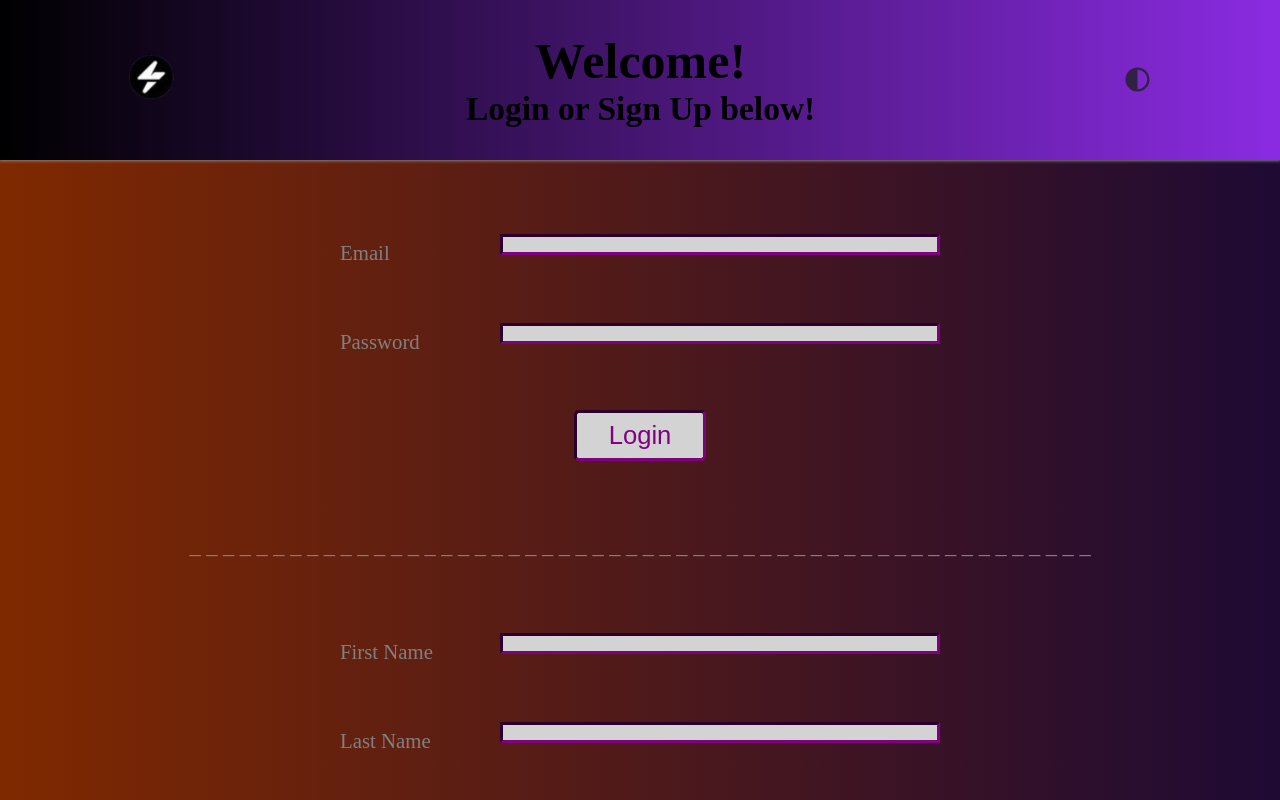
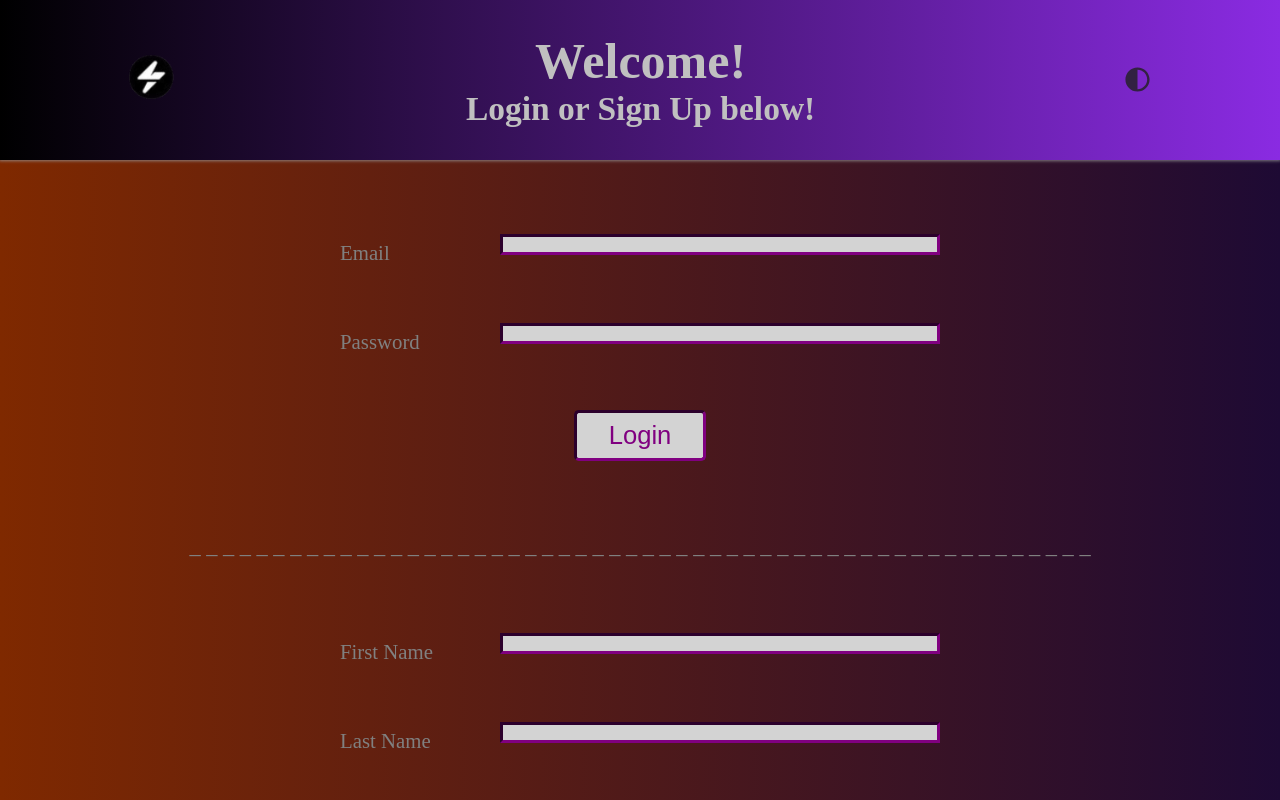
Before and after one commit to ebrest993/FamFilter, a React (Vite) app in the folder client/: page / in a window 1280 px wide. Shown: the top 800 px of the page. Built offline with nearby package versions, Linux system fonts and the light colour scheme.

Commit message:
push for style

```diff
--- a/client/src/components/Nav/style.scss
+++ b/client/src/components/Nav/style.scss
@@ -88,6 +88,7 @@ header {
 h1, h6 {
     align-items: center;
     text-align: center;
+    color: silver;
 }
 
 h1 {
--- a/client/src/pages/Home/index.jsx
+++ b/client/src/pages/Home/index.jsx
@@ -6,7 +6,7 @@ export default function Home() {
       <h1>Home</h1>
 
       <p>
-        Lorem ipsum dolor sit amet, consectetur adipisicing elit. Magnam ipsum, quibusdam rerum quia delectus dolor quis reiciendis accusamus, voluptate rem tempore error in sed molestiae deleniti distinctio nemo at. Praesentium.
+        THIS PAGE SHOULD BE THE DASHBOARD
       </p>
 
       <p>
--- a/client/src/pages/Profile/index.jsx
+++ b/client/src/pages/Profile/index.jsx
@@ -35,6 +35,7 @@ export default function Profile() {
           <li>
             <span className="display-user__label">Email:</span> <span>{user.profile.email}</span>
           </li>
+          <div> **IF THERE'S TIME, THIS SHOULD BE THE TAB THE USER CLICKS TO SHOW ALL THE THREADS THEY HAVE STARTED </div>
         </ul>
       )
       }
```
